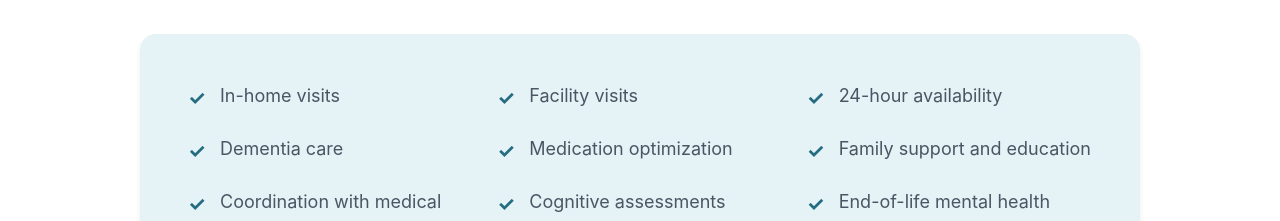
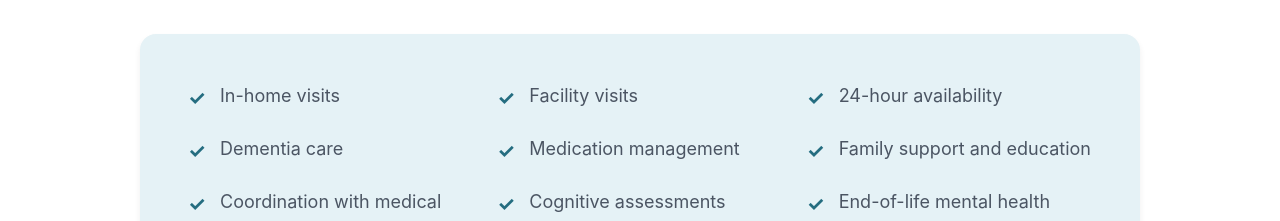
Before and after one commit to Brandi-Kinard/windsong-psychiatric, a React (Vite) app: page /services in a window 1280 px wide. Shown: the part 4740-4961 px from the top of the page. Built offline with nearby package versions, Linux system fonts and the light colour scheme.

Commit message:
Fix terminology consistency: Medication optimization to Medication management

```diff
--- a/src/components/ServicesPage.jsx
+++ b/src/components/ServicesPage.jsx
@@ -145,7 +145,7 @@ const ServicesPage = () => {
       'Facility visits',
       '24-hour availability',
       'Dementia care',
-      'Medication optimization',
+      'Medication management',
       'Family support and education',
       'Coordination with medical providers',
       'Cognitive assessments',
```
